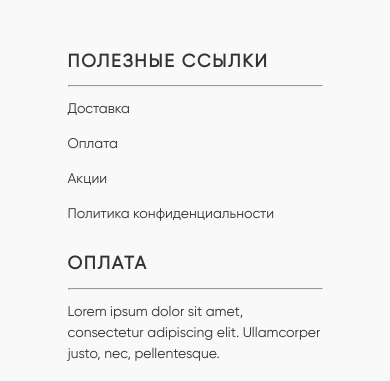
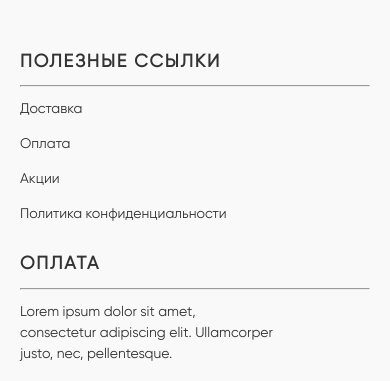
Before and after one commit to Elkhan2003/OJJO, a plain HTML site: page index.html in a window 390 px wide. Shown: the part 7627-8008 px from the top of the page. Drawn offline with Linux system fonts and the light colour scheme; files whose address does not match are found by name.

Commit message:
Update style.css

```diff
--- a/Elcho/css/style.css
+++ b/Elcho/css/style.css
@@ -1060,3 +1060,13 @@ body {
 		margin: 12px 0;
 	}
 }
+@media(max-width: 599px) {
+	.footer__box {
+		margin: 10px 0;
+	}
+}
+@media(max-width: 560px) {
+	.footer__box {
+		width: 100%;
+	}
+}
```
